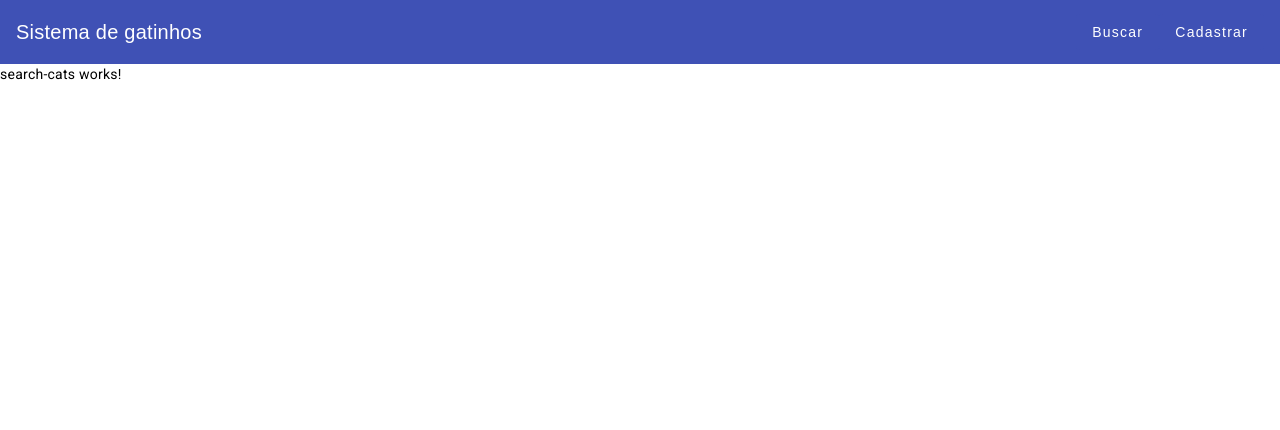
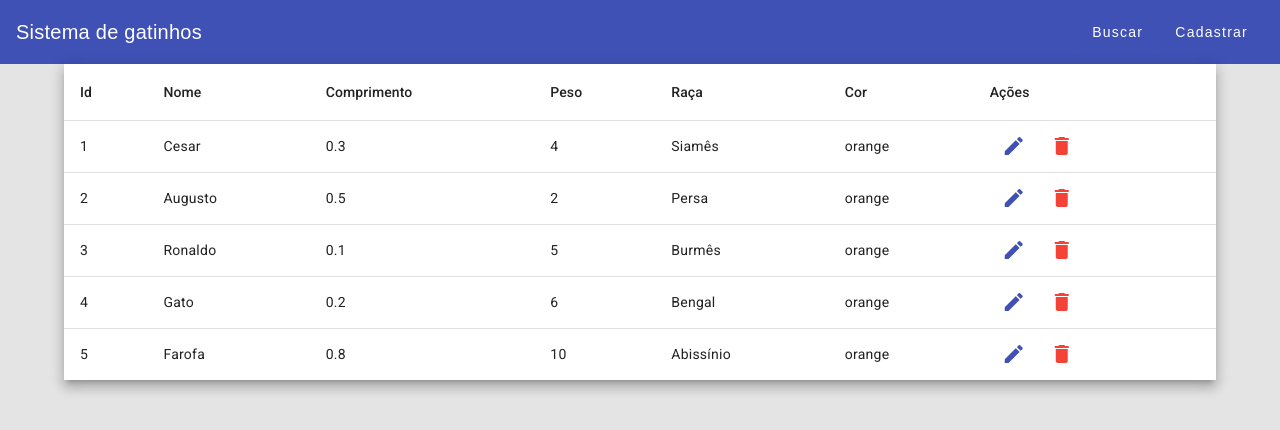
Before and after one commit to pizardini/cats, an Angular app: page /search in a window 1280 px wide. Shown: the top 430 px of the page. Built offline with nearby package versions, Linux system fonts and the light colour scheme.

Commit message:
adição de tabela e ícones

```diff
--- a/angular.json
+++ b/angular.json
@@ -31,9 +31,12 @@
             ],
             "styles": [
               "@angular/material/prebuilt-themes/indigo-pink.css",
-              "src/styles.scss"
+              "src/styles.scss",
+              "node_modules/bootstrap/dist/css/bootstrap.min.css"
             ],
-            "scripts": []
+            "scripts": [
+              "node_modules/bootstrap/dist/js/bootstrap.min.js"
+            ]
           },
           "configurations": {
             "production": {
--- a/package.json
+++ b/package.json
@@ -20,6 +20,8 @@
     "@angular/platform-browser": "^16.1.0",
     "@angular/platform-browser-dynamic": "^16.1.0",
     "@angular/router": "^16.1.0",
+    "angular-in-memory-web-api": "^0.16.0",
+    "bootstrap": "^5.3.0",
     "rxjs": "~7.8.0",
     "tslib": "^2.3.0",
     "zone.js": "~0.13.0"
--- a/src/app/app.component.html
+++ b/src/app/app.component.html
@@ -1,7 +1,8 @@
 <mat-toolbar color="primary">
     <div class="c-pointer" routerLink="/">Sistema de gatinhos</div>
     <div>
-    <button mat-flat-button color="primary" (click)="goToSearch()">Buscar</button>
+    <!-- <button mat-flat-button color="primary" (click)="goToSearch()">Buscar</button> -->
+    <button mat-flat-button color="primary" routerLink="cats/search">Buscar</button>
     <button mat-flat-button color="primary" routerLink="cats/new">Cadastrar</button>
     </div>
 </mat-toolbar>
--- a/src/app/app.component.ts
+++ b/src/app/app.component.ts
@@ -12,6 +12,7 @@ export class AppComponent {
   constructor(private router: Router) {
 
   }
+
   goToSearch(): void {
   this.router.navigate(['cats/search'])
   }
--- a/src/app/app.module.ts
+++ b/src/app/app.module.ts
@@ -7,6 +7,9 @@ import { CatsModule } from './cats/cats.module';
 import {MatToolbarModule} from '@angular/material/toolbar';
 import {MatIconModule} from '@angular/material/icon';
 import {MatButtonModule} from '@angular/material/button';
+// import { HttpClientInMemoryWebApiModule } from 'angular-in-memory-web-api';
+// import { InMemoryDataService } from './shared/in-memory-data/in-memory-data.service';
+// import { HttpClientModule } from '@angular/common/http';
 
 @NgModule({
   declarations: [
--- a/src/app/cats/cats.module.ts
+++ b/src/app/cats/cats.module.ts
@@ -3,16 +3,19 @@ import { CommonModule } from '@angular/common';
 import { NewCatComponent } from './new-cat/new-cat.component';
 import { SearchCatsComponent } from './search-cats/search-cats.component';
 import { CatsRoutingModule } from './cats-routing.module';
+import {MatTableModule} from '@angular/material/table';
+import {MatButtonModule} from '@angular/material/button';
+import {MatIconModule} from '@angular/material/icon';
 
 
 
 @NgModule({
   declarations: [
     NewCatComponent,
-    SearchCatsComponent
+    SearchCatsComponent,
   ],
   imports: [
-    CommonModule, CatsRoutingModule
+    CommonModule, CatsRoutingModule, MatTableModule, MatButtonModule, MatIconModule
   ],
 })
 export class CatsModule { }
--- a/src/app/cats/search-cats/search-cats.component.html
+++ b/src/app/cats/search-cats/search-cats.component.html
@@ -1 +1,50 @@
-<p>search-cats works!</p>
+<div class="m-auto">
+    <table mat-table [dataSource]="dataSource" class="mat-elevation-z8">
+        <ng-container matColumnDef="id">
+            <th mat-header-cell *matHeaderCellDef>Id</th>
+            <td mat-cell *matCellDef="let element"> {{element.id}} </td>
+        </ng-container>
+
+        <!-- Name Column -->
+        <ng-container matColumnDef="name">
+            <th mat-header-cell *matHeaderCellDef> Nome </th>
+            <td mat-cell *matCellDef="let element"> {{element.name}} </td>
+        </ng-container>
+
+        <ng-container matColumnDef="length">
+            <th mat-header-cell *matHeaderCellDef> Comprimento </th>
+            <td mat-cell *matCellDef="let element"> {{element.length}} </td>
+        </ng-container>
+
+        <!-- Weight Column -->
+        <ng-container matColumnDef="weight">
+            <th mat-header-cell *matHeaderCellDef> Peso </th>
+            <td mat-cell *matCellDef="let element"> {{element.weight}} </td>
+        </ng-container>
+
+        <ng-container matColumnDef="race">
+            <th mat-header-cell *matHeaderCellDef> Raça </th>
+            <td mat-cell *matCellDef="let element"> {{element.race}} </td>
+        </ng-container>
+
+        <ng-container matColumnDef="color">
+            <th mat-header-cell *matHeaderCellDef> Cor </th>
+            <td mat-cell *matCellDef="let element"> {{element.color}} </td>
+        </ng-container>
+
+        <ng-container matColumnDef="actions">
+            <th mat-header-cell *matHeaderCellDef> Ações </th>
+            <td mat-cell *matCellDef="let element">
+                <button mat-icon-button color="primary" aria-label="home icon">
+                    <mat-icon>edit</mat-icon>
+                  </button>
+                <button mat-icon-button color="warn" aria-label="home icon">
+                    <mat-icon>delete</mat-icon>
+                  </button>
+            </td>
+        </ng-container>
+
+        <tr mat-header-row *matHeaderRowDef="displayedColumns"></tr>
+        <tr mat-row *matRowDef="let row; columns: displayedColumns;"></tr>
+    </table>
+</div>
--- a/src/app/cats/search-cats/search-cats.component.scss
+++ b/src/app/cats/search-cats/search-cats.component.scss
@@ -0,0 +1,3 @@
+.m-auto {
+    width: 90%
+}
--- a/src/app/cats/search-cats/search-cats.component.ts
+++ b/src/app/cats/search-cats/search-cats.component.ts
@@ -1,4 +1,5 @@
-import { Component } from '@angular/core';
+import { Component, OnInit } from '@angular/core';
+import { CatService } from '../cat.service';
 
 @Component({
   selector: 'app-search-cats',
@@ -6,5 +7,19 @@ import { Component } from '@angular/core';
   styleUrls: ['./search-cats.component.scss']
 })
 export class SearchCatsComponent {
+  displayedColumns: string[] = ['id', 'name', 'length', 'weight', 'race', 'color', 'actions'];
+
+  dataSource = [
+    { id: 1, name: 'Cesar', length: 0.3, weight: 4.0, race: 'Siamês', color: 'orange' },
+    { id: 2, name: 'Augusto', length: 0.5, weight: 2.0, race: 'Persa', color: 'orange' },
+    { id: 3, name: 'Ronaldo', length: 0.1, weight: 5.0, race: 'Burmês', color: 'orange' },
+    { id: 4, name: 'Gato', length: 0.2, weight: 6.0, race: 'Bengal', color: 'orange' },
+    { id: 5, name: 'Farofa', length: 0.8, weight: 10.0, race: 'Abissínio', color: 'orange' },
+  ];
+
+  // constructor(private service: CatService) {}
+
+  // ngOnInit(): void {
+  // }
 
 }
--- a/src/styles.scss
+++ b/src/styles.scss
@@ -1,4 +1,16 @@
 /* You can add global styles to this file, and also import other style files */
 
 html, body { height: 100%; }
-body { margin: 0; font-family: Roboto, "Helvetica Neue", sans-serif; }
+body {
+    margin: 0;
+    font-family: Roboto, "Helvetica Neue", sans-serif;
+    background-color: rgb(195,195,195);
+}
+
+.mat-typography {
+    background-color: rgb(228,228,228);
+}
+
+c.pointer {
+    cursor: pointer;
+}
```
Also changed, not shown: 1 other file (tests, documents, lock files or other folders).
